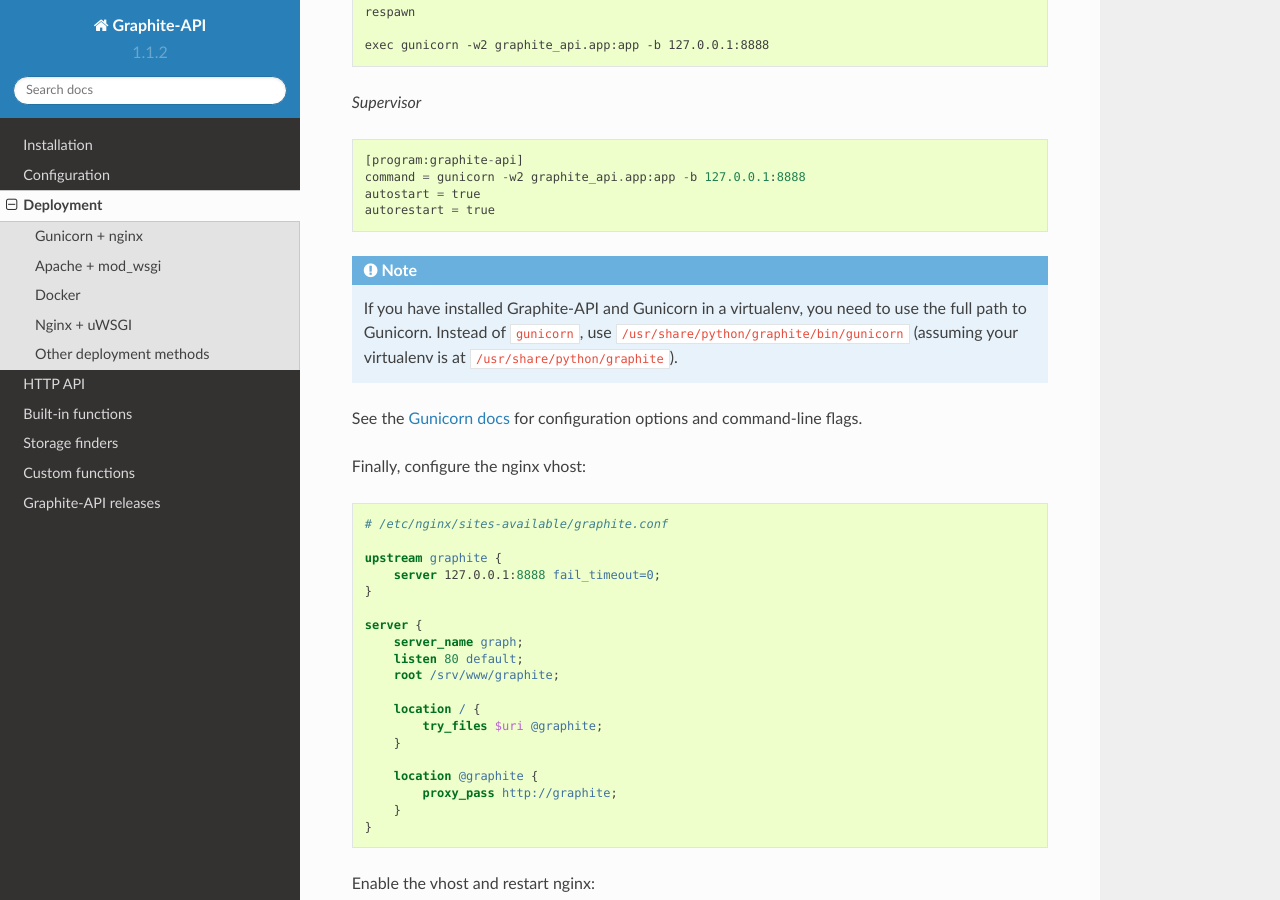
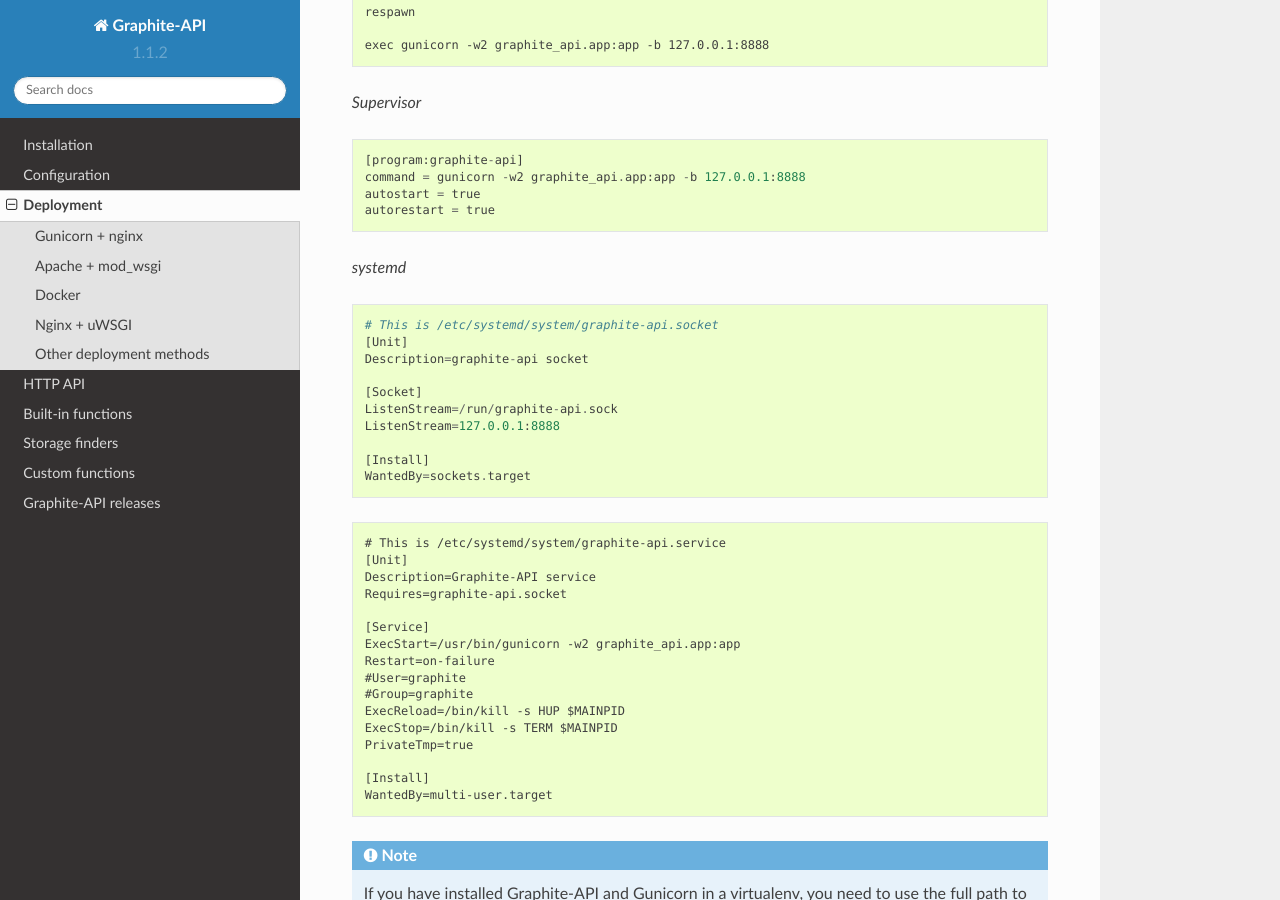
Before and after one commit to brutasse/graphite-api, a Sphinx documentation site: the page built from docs/deployment.rst, in a window 1280 px wide and 900 px high, scrolled down 667 px. Built offline with Sphinx 7.4.7 and the Read the Docs theme 2.0.0, drawn with Linux system fonts in a browser that asks for light colours.

Commit message:
doc: show systemd integration
We use socket activation because this is pretty cool. Hint the user to
use a dedicated user for graphite, not running as root, but comment it
to match others.

```diff
--- a/docs/deployment.rst
+++ b/docs/deployment.rst
@@ -38,6 +38,40 @@
     command = gunicorn -w2 graphite_api.app:app -b 127.0.0.1:8888
     autostart = true
     autorestart = true
+
+*systemd*
+
+::
+
+    # This is /etc/systemd/system/graphite-api.socket
+    [Unit]
+    Description=graphite-api socket
+
+    [Socket]
+    ListenStream=/run/graphite-api.sock
+    ListenStream=127.0.0.1:8888
+
+    [Install]
+    WantedBy=sockets.target
+
+::
+
+    # This is /etc/systemd/system/graphite-api.service
+    [Unit]
+    Description=Graphite-API service
+    Requires=graphite-api.socket
+
+    [Service]
+    ExecStart=/usr/bin/gunicorn -w2 graphite_api.app:app
+    Restart=on-failure
+    #User=graphite
+    #Group=graphite
+    ExecReload=/bin/kill -s HUP $MAINPID
+    ExecStop=/bin/kill -s TERM $MAINPID
+    PrivateTmp=true
+
+    [Install]
+    WantedBy=multi-user.target
 
 .. note::
 
```
